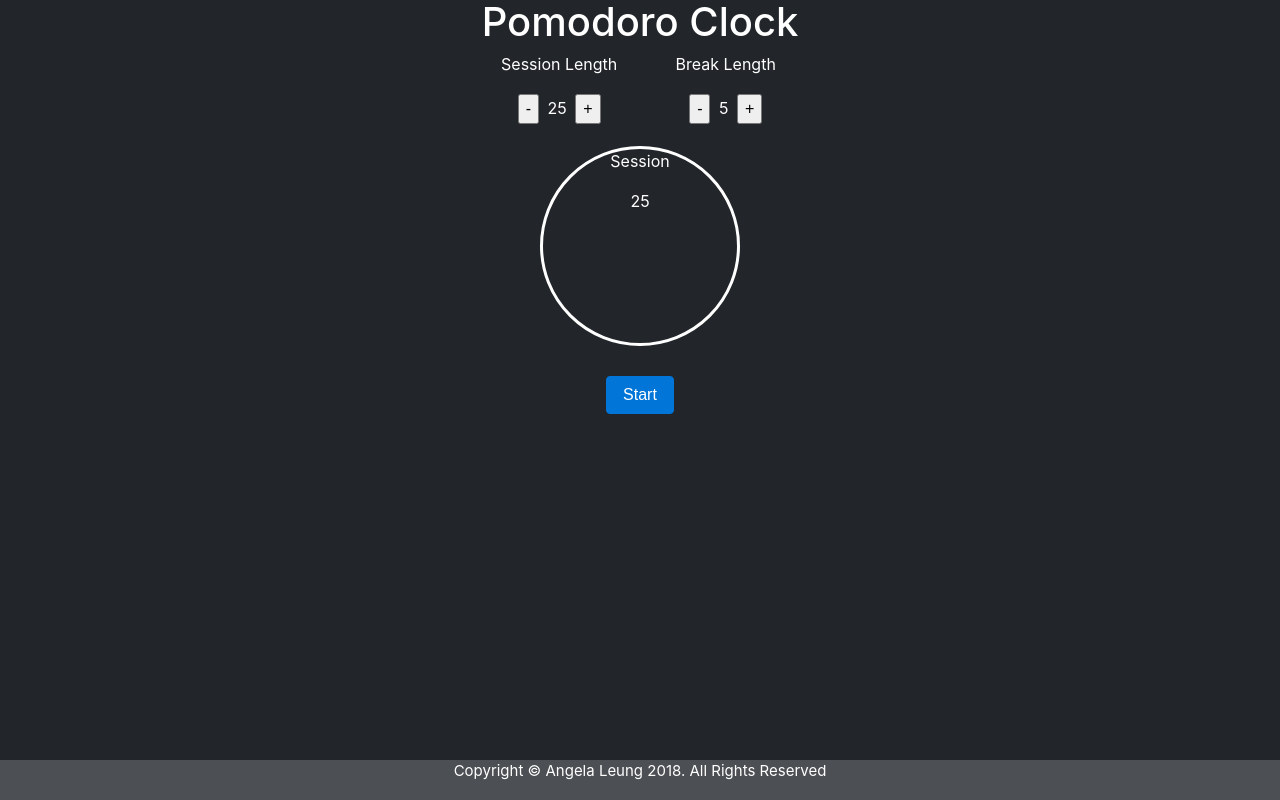
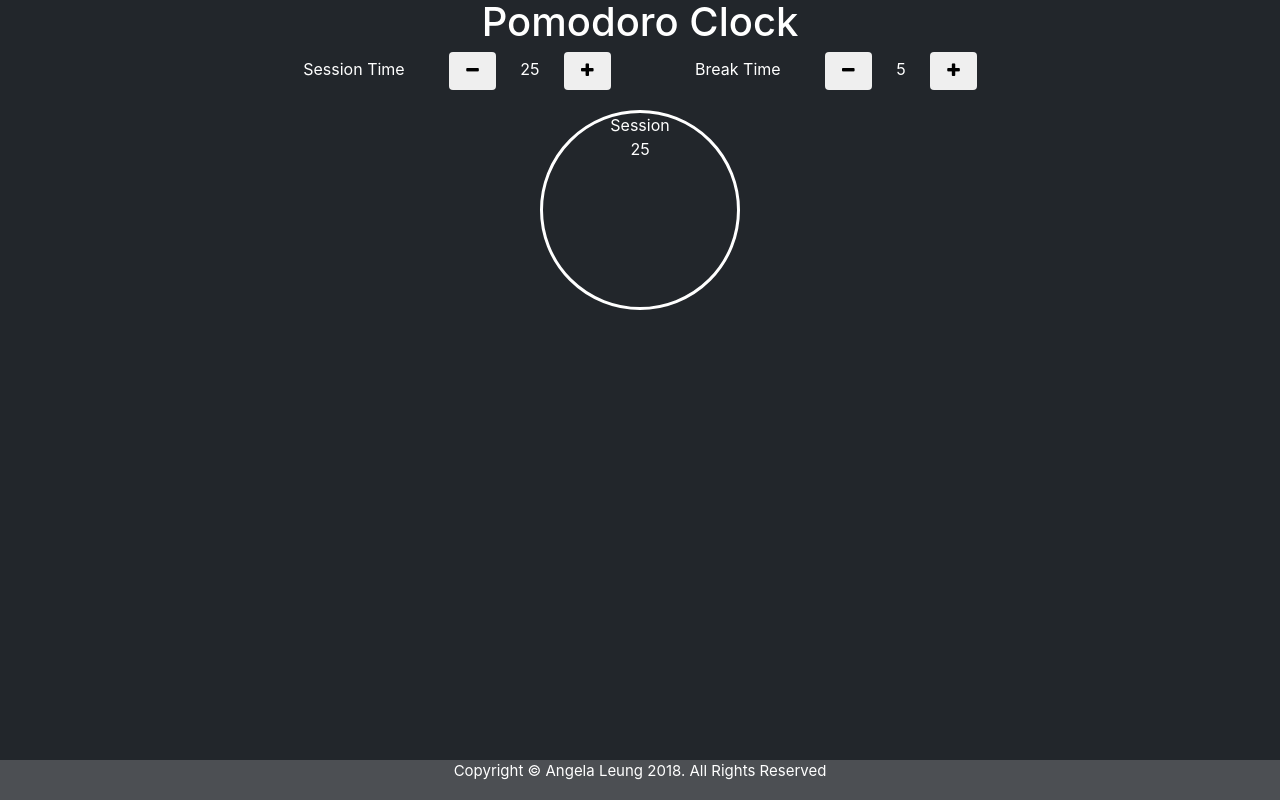
Before and after one commit to aleung123/Pomodoro-Clock, a plain HTML site: page index.html in a window 1280 px wide. Drawn offline with nearby package versions, Linux system fonts and the light colour scheme.

Commit message:
seperated sections withdivs

```diff
--- a/index.html
+++ b/index.html
@@ -11,30 +11,31 @@
 	   	<link rel="stylesheet" type="text/css" href="style.css">
 </head>
 <body>
-	<h1>Pomodoro Clock</h1>
-	<div class="timers">
-		<div class="session">
-			<p>Session Length</p>
-			<div>
-				<button type="button" class="inline" id="minus">-</button>
-				<p class="inline" id="num">25</p>
-				<button type="button" class="inline" id="add">+</button>
+	<div class="container">
+		<h1>Pomodoro Clock</h1>
+		<div class="timers">
+			<div class="options">
+				<div class="timeText">Session Time</div>
+				<div class="buttons">
+					<button class="btn btn-default" id="minus"><i class="fa fa-minus"></i></button>
+					<div class="duration" id="num">25</div>
+					<button class="btn btn-default" id="add"><i class="fa fa-plus"></i></button>
+				</div>
+			</div>
+			<div class="options">
+				<div class="timeText">Break Time</div>
+				<div class="buttons">
+					<button class="btn btn-default" id="minBreak"><i class="fa fa-minus"></i></button>
+					<div class="duration" id="breakNum">5</div>
+					<button class="btn btn-default" id="addBreak"><i class="fa fa-plus"></i></button>
+				</div>
 			</div>
 		</div>
-		<div id="break">
-			<p>Break Length</p>
-			<div>
-				<button type="button" class="inline" id="minBreak">-</button>
-				<p class="inline" id="breakNum">5</p>
-				<button type="button" class="inline" id="addBreak">+</button>
-			</div>
+		<div class="clock">
+			<div class="clockTitle">Session</div>
+			<div class="clockTimer">25</div>
 		</div>
 	</div>
-	<div class="clock">
-		<p>Session</p>
-		<p>25</p>
-	</div>
-	<button type="button" class="btn btn-primary" id="start">Start</button>
 	<footer class="footer">
 	  <p>Copyright © Angela Leung 2018. All Rights Reserved</p>
 	</footer>
```
